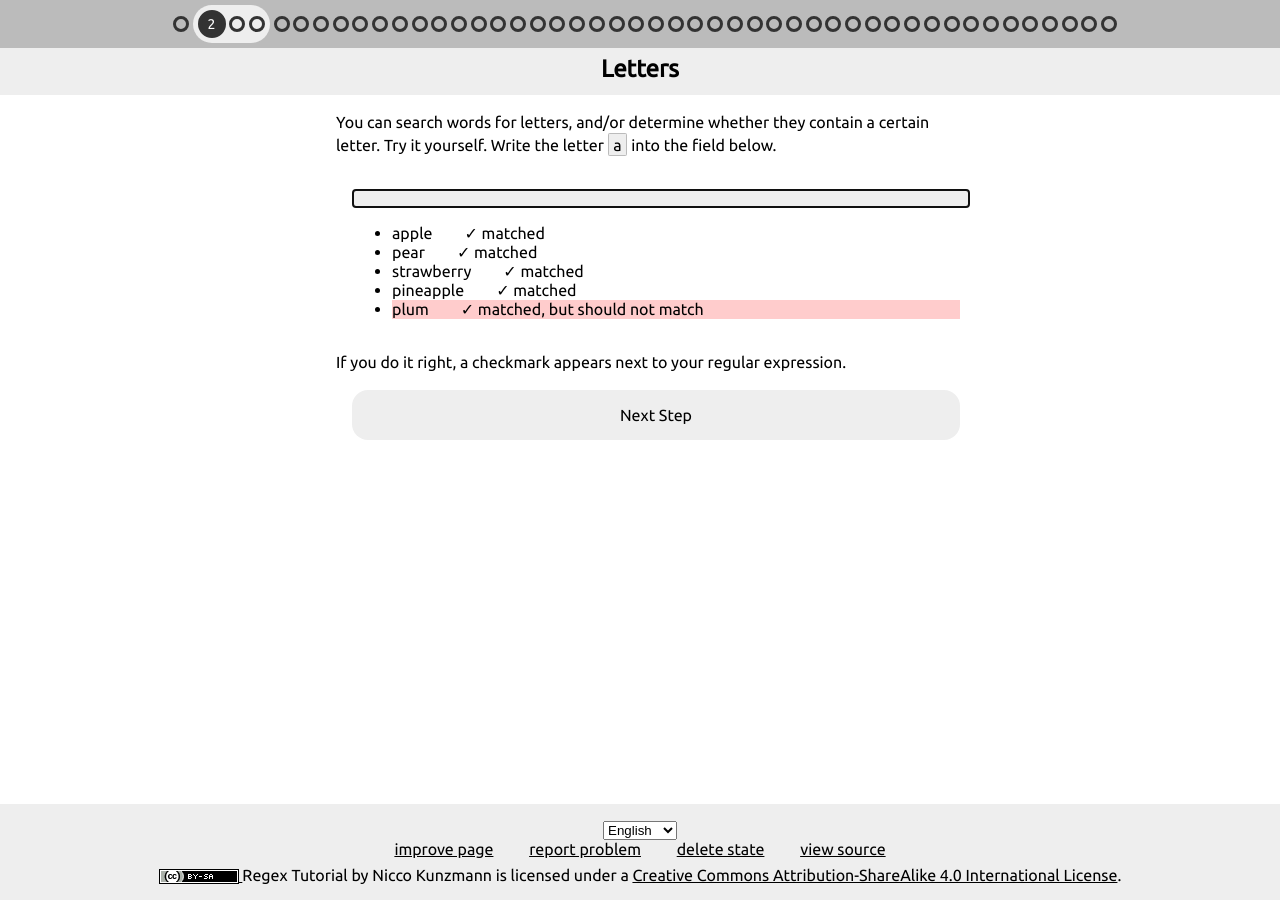
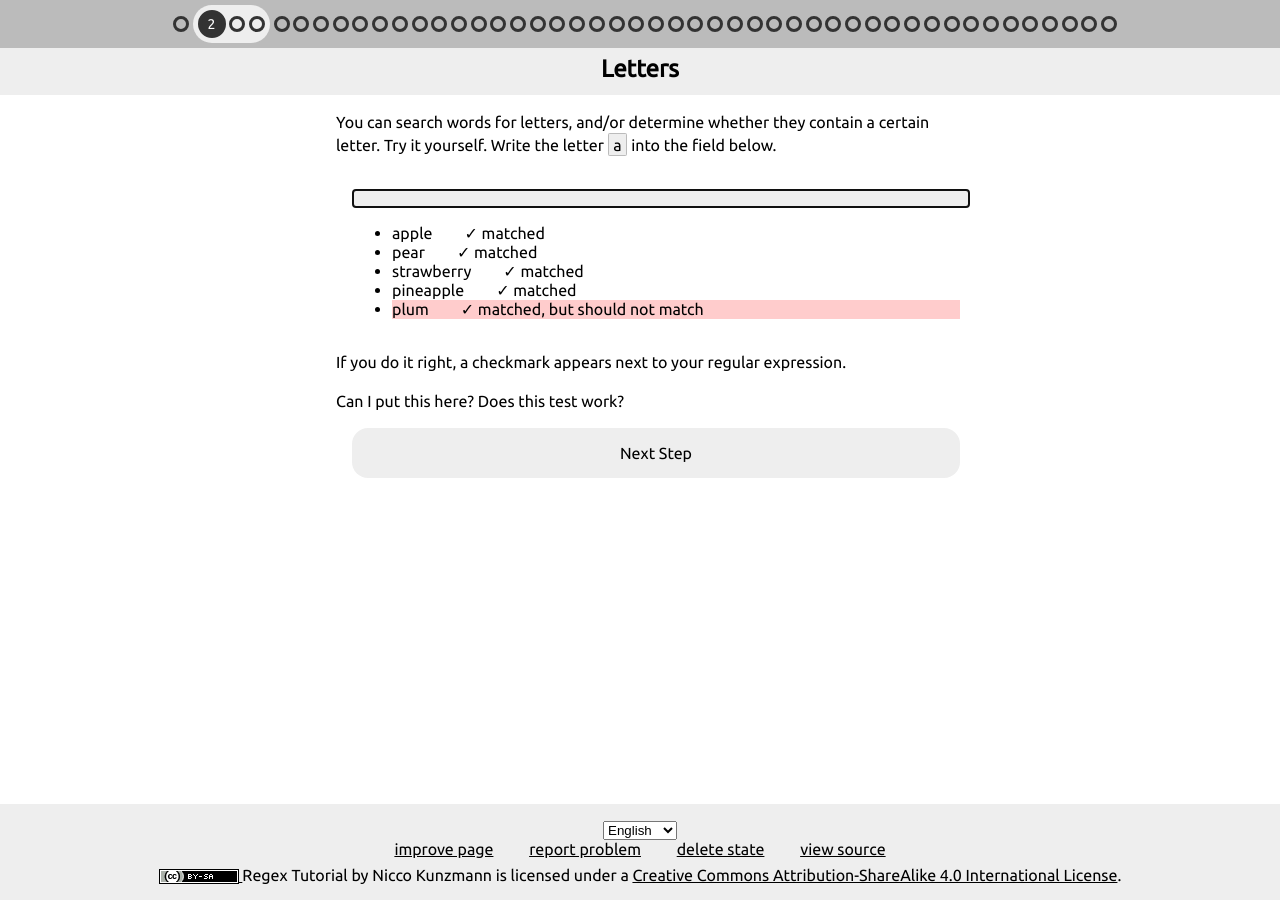
Before and after one commit to CoderDojoPotsdam/regex-tutorial, a Jekyll site: the page built from en/01-01.html, in a window 1280 px wide. Built offline with Jekyll 4.4.1, drawn with Linux system fonts in a browser that asks for light colours; nearby versions of some CDN libraries.

Commit message:
testing github pages
changed basic html, did not change jekyll

```diff
--- a/en/01-01.html
+++ b/en/01-01.html
@@ -19,3 +19,4 @@ title: Letters
 <p>
   If you do it right, a checkmark appears next to your regular expression.
 </p>
+<p>Can I put this here? Does this test work?</p>
```
